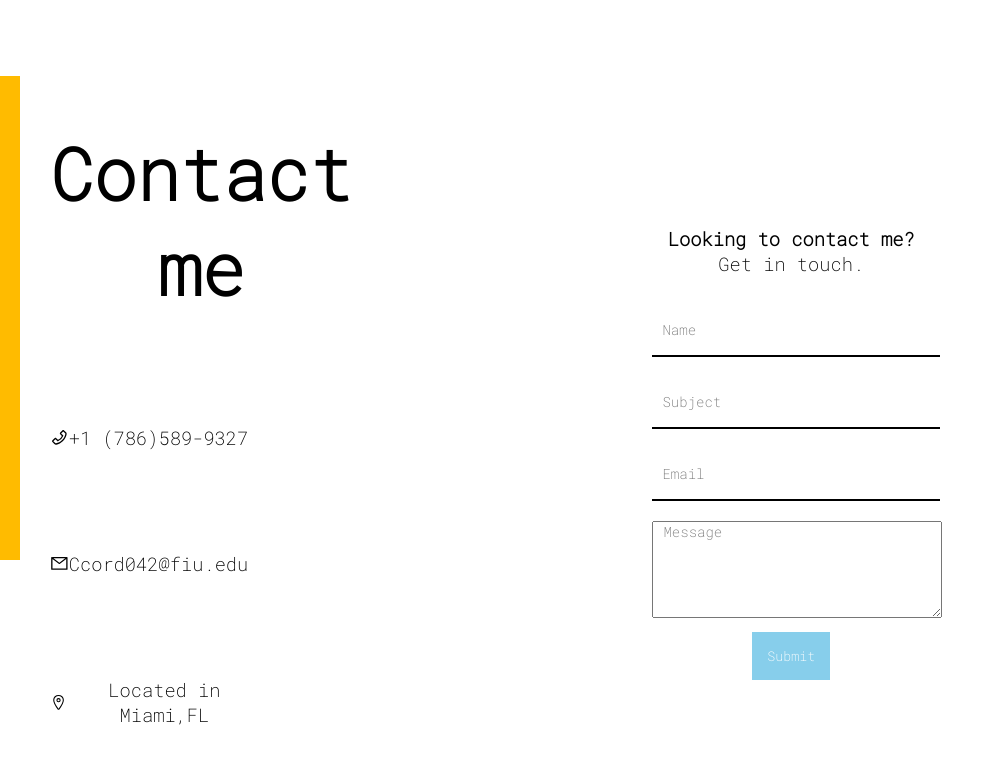
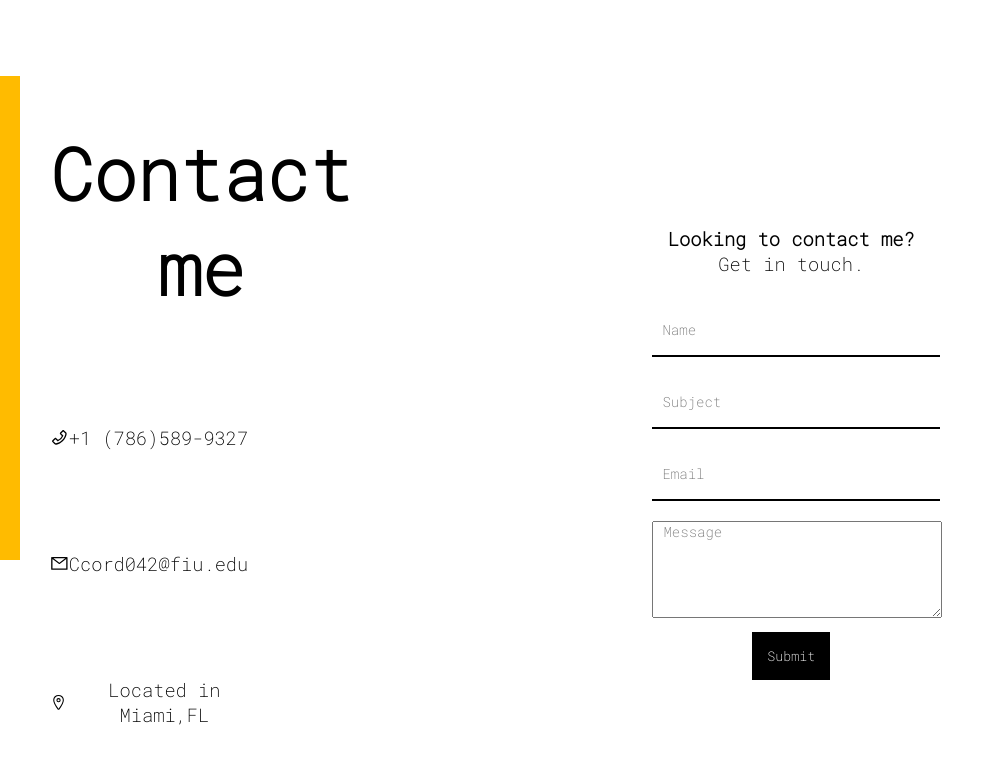
Before and after one commit to HypCarlos/Personal-Site, a React (Create React App) app: page /Home in a window 1280 px wide. Shown: the part 2374-3137 px from the top of the page, without its empty margins (0-1005 px from the left). Built offline with nearby package versions, Linux system fonts and the light colour scheme; grey boxes are pictures that could not be loaded.

Commit message:
button changes

```diff
--- a/src/components/contact/Contact.js
+++ b/src/components/contact/Contact.js
@@ -73,7 +73,9 @@ function Contact() {
             <input type="text" placeholder="Subject" name="user_subject" />
             <input type="text" placeholder="Email" name="user_email" />
             <textarea rows="5" placeholder="Message" name="message" />
+
             <button>Submit</button>
+
             {done && "  Thank you for your submission!"}
           </form>
 
--- a/src/components/contact/contact.css
+++ b/src/components/contact/contact.css
@@ -71,7 +71,7 @@ textarea {
 button {
   border: none;
   padding: 15px;
-  background-color: skyblue;
+  background-color: black;
   color: white;
   font-weight: 500;
   cursor: pointer;
```
